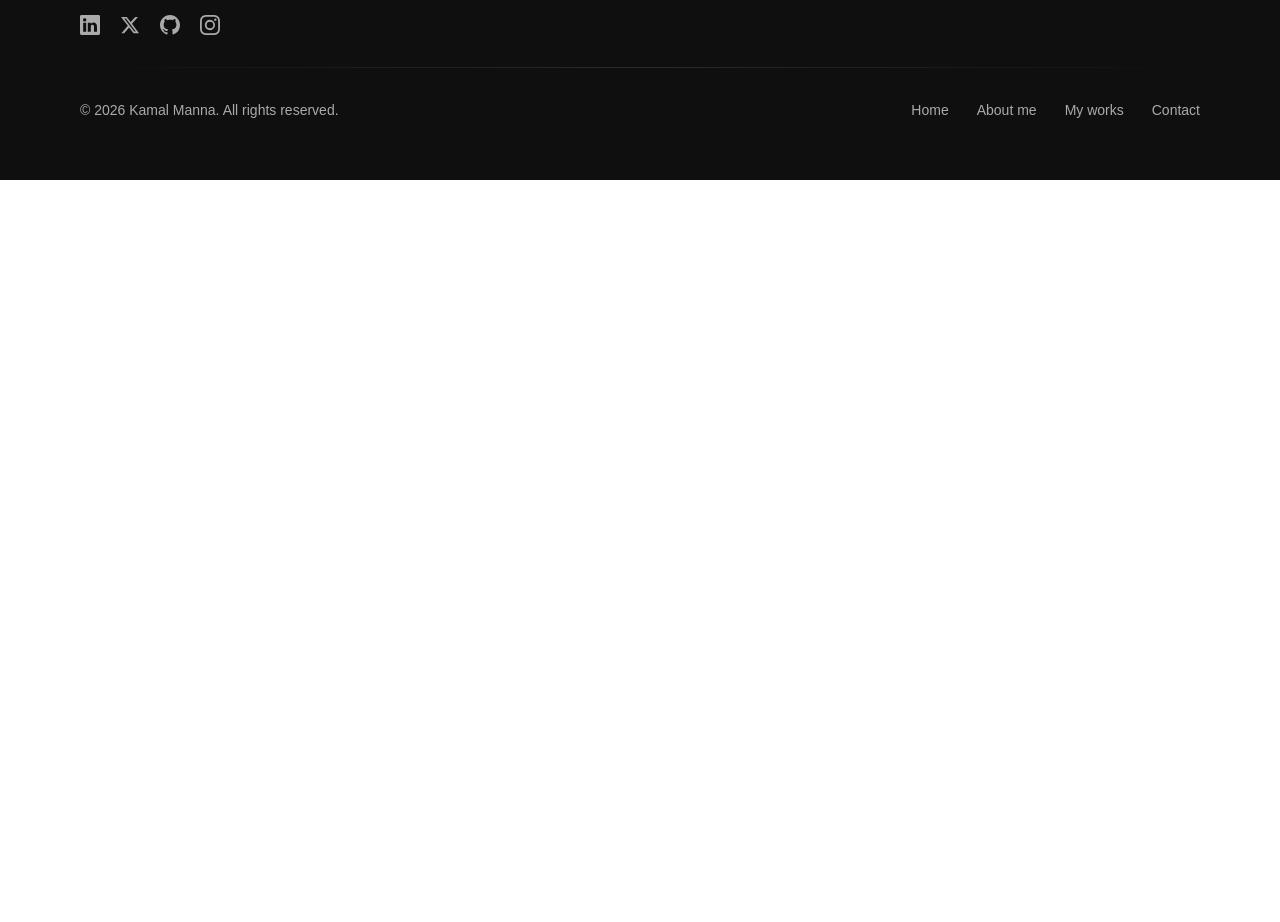
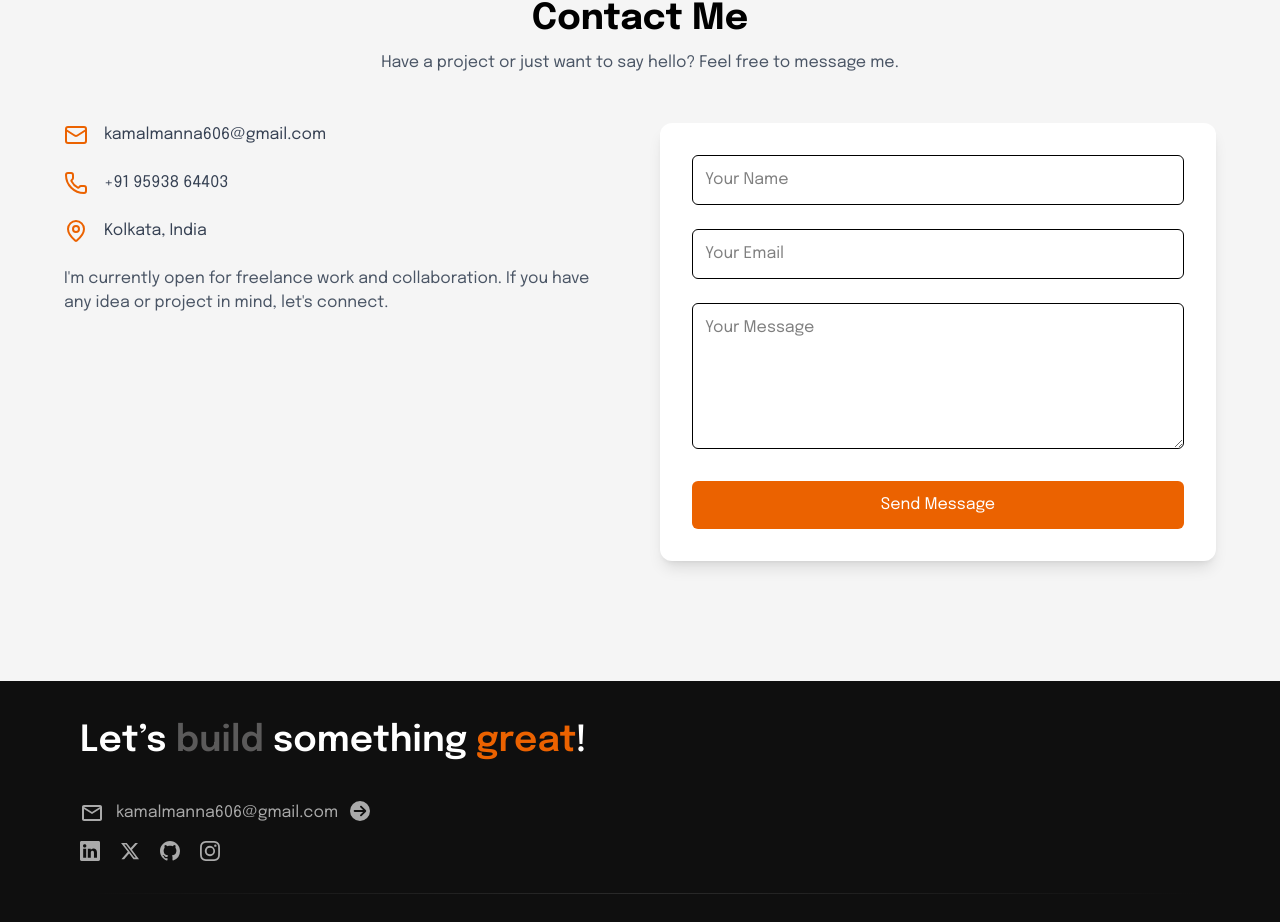
Before and after one commit to codewithkamal01/React-Portfolio, a React (Vite) app: page / in a window 1280 px wide. Shown: the part 2837-3759 px from the top of the page. Before the commit the page ends 3017 px from the top, so only its background shows below. Built offline with nearby package versions, Linux system fonts and the light colour scheme.

Commit message:
added contact section

```diff
--- a/index.html
+++ b/index.html
@@ -3,6 +3,7 @@
   <head>
     <meta charset="UTF-8" />
     <link rel="icon" type="image/svg+xml" href="" />
+    <link href="https://fonts.googleapis.com/css2?family=Epilogue:wght@100;200;300;400;500;600;700;800;900&display=swap" rel="stylesheet">
     <meta name="viewport" content="width=device-width, initial-scale=1.0" />
     <title>kamal-manna</title>
   </head>
--- a/package.json
+++ b/package.json
@@ -11,6 +11,7 @@
   },
   "dependencies": {
     "@tailwindcss/vite": "^4.2.1",
+    "lucide-react": "^0.577.0",
     "react": "^19.2.0",
     "react-dom": "^19.2.0",
     "react-icons": "^5.6.0",
--- a/src/App.jsx
+++ b/src/App.jsx
@@ -1,10 +1,11 @@
 import { useState } from "react";
 import Navbar from "./components/Navbar";
 import About from "./pages/About";
-import Contact from "./pages/Contact";
 import Home from "./pages/Home";
 import Projects from "./pages/Projects";
 import Loader from "./components/Loader";
+import Footer from "./pages/Footer";
+import Contact from "./pages/Contact";
 
 function App() {
   const [Loading, setLoading] = useState(true);
@@ -24,8 +25,11 @@ function App() {
           <section id="projects">
             <Projects />
           </section>
-          <section id="contact">
+             <section id="contact">
             <Contact />
+          </section>
+          <section id="footer">
+            <Footer />
           </section>
         </div>
       )}
--- a/src/index.css
+++ b/src/index.css
@@ -1,5 +1,5 @@
 @import "tailwindcss";
-@import url('https://fonts.googleapis.com/css2?family=Epilogue:wght@100;200;300;400;500;600;700;800;900&display=swap');
+
 html {
   scroll-behavior: smooth;
 }
@@ -16,9 +16,11 @@ html {
 .animate-slide {
   animation: slide 15s linear infinite;
 }
+
 .animate-slide:hover {
   animation-play-state: paused;
 }
+
 body {
   overflow-x: hidden;
   font-family: 'Epilogue', sans-serif;
--- a/src/pages/Contact.jsx
+++ b/src/pages/Contact.jsx
@@ -1,66 +1,106 @@
-import { MdOutlineEmail } from "react-icons/md";
-import { FaCircleArrowRight } from "react-icons/fa6";
-import { BsLinkedin } from "react-icons/bs";
-import { FaXTwitter } from "react-icons/fa6";
-import { BsGithub } from "react-icons/bs";
-import { BsInstagram } from "react-icons/bs";
+import { useState } from "react";
+import { Mail, Phone, MapPin } from "lucide-react";
+
 function Contact() {
+  const [form, setForm] = useState({
+    name: "",
+    email: "",
+    message: "",
+  });
+
+  const handleChange = (e) => {
+    setForm({ ...form, [e.target.name]: e.target.value });
+  };
+
+  const handleSubmit = (e) => {
+    e.preventDefault();
+    alert("Message sent successfully!");
+    setForm({ name: "", email: "", message: "" });
+  };
+
   return (
-    <div className="bg-[#0F0F0F] px-6 md:px-20 py-10 mt-10 text-white">
-      <h1 className="text-3xl md:text-4xl font-semibold pb-10">
-        Let’s <span className="text-[#5B5A5A]">build</span> something{" "}
-        <span className="text-[#EB6200]">great</span>!
-      </h1>
-      <div className="flex justify-center md:justify-start gap-3 group cursor-pointer">
-        <MdOutlineEmail className="text-2xl text-[#AAAAAA] group-hover:text-[#EB6200]" />
-        <a
-          href="mailto:kamalmanna606@gmail.com"
-          className="text-[#AAAAAA] group-hover:text-white transition"
-        >
-          kamalmanna606@gmail.com
-        </a>
-        <FaCircleArrowRight className="text-xl text-[#AAAAAA] group-hover:text-[#EB6200] transition" />
-      </div>
-      {/* Social Icons */}
-      <div className="mt-4 mb-8 flex justify-center md:justify-start  gap-5 text-xl text-[#AAAAAA]">
-        <a href="https://linkedin.com/in/kamalmanna" target="_blank">
-          <BsLinkedin className="hover:text-[#EB6200] hover:scale-110 transition" />
-        </a>
+    <section id="contact" className="py-20 px-6 bg-gray mt-20">
+      <div className="max-w-6xl mx-auto">
 
-        <a href="https://twitter.com/kamalmanna" target="_blank">
-          <FaXTwitter className="hover:text-[#EB6200] hover:scale-110 transition" />
-        </a>
+        {/* Heading */}
+        <div className="text-center mb-12">
+          <h2 className="text-4xl font-bold">Contact Me</h2>
+          <p className="text-gray-600 mt-3">
+            Have a project or just want to say hello? Feel free to message me.
+          </p>
+        </div>
 
-        <a href="https://github.com/codewithkamal01" target="_blank">
-          <BsGithub className="hover:text-[#EB6200] hover:scale-110 transition" />
-        </a>
+        <div className="grid md:grid-cols-2 gap-10">
 
-        <a href="https://instagram.com/kamal_s_photography" target="_blank">
-          <BsInstagram className="hover:text-[#EB6200] hover:scale-110 transition" />
-        </a>
-      </div>
-      <div className="mt-8 mb-3 h-[1px] w-full bg-gradient-to-r from-transparent via-[#2a2a2a] to-transparent"></div>
-      <div className="flex flex-col gap-6 md:flex-row justify-between md:py-5 text-xs md:text-sm text-[#AAAAAA]">
-        <p className="text-center md:text-left">
-          © 2026 Kamal Manna. All rights reserved.
-        </p>
-        <div className="flex gap-7 justify-center">
-          <a href="#home" className="hover:text-white">
-            Home
-          </a>
-          <a href="#about" className="hover:text-white">
-            About me
-          </a>
-          <a href="#projects" className="hover:text-white">
-            My works
-          </a>
-          <a href="#contact" className="hover:text-white">
-            Contact
-          </a>
+          {/* Left Info */}
+          <div className="space-y-6">
+            <div className="flex items-center gap-4">
+              <Mail className="text-[#EB6200]" />
+              <span className="text-gray-700">kamalmanna606@gmail.com</span>
+            </div>
+
+            <div className="flex items-center gap-4">
+              <Phone className="text-[#EB6200]" />
+              <span className="text-gray-700">+91 95938 64403</span>
+            </div>
+
+            <div className="flex items-center gap-4">
+              <MapPin className="text-[#EB6200]" />
+              <span className="text-gray-700">Kolkata, India</span>
+            </div>
+
+            <p className="text-gray-600 mt-6">
+              I'm currently open for freelance work and collaboration.
+              If you have any idea or project in mind, let's connect.
+            </p>
+          </div>
+
+          {/* Contact Form */}
+          <form
+            onSubmit={handleSubmit}
+            className="bg-white shadow-lg rounded-xl p-8 space-y-6"
+          >
+            <input
+              type="text"
+              name="name"
+              placeholder="Your Name"
+              value={form.name}
+              onChange={handleChange}
+              required
+              className="w-full border rounded-md p-3 focus:outline-none focus:ring-2 focus:ring-[#EB6200]"
+            />
+
+            <input
+              type="email"
+              name="email"
+              placeholder="Your Email"
+              value={form.email}
+              onChange={handleChange}
+              required
+              className="w-full border rounded-md p-3 focus:outline-none focus:ring-2 focus:ring-[#EB6200]"
+            />
+
+            <textarea
+              name="message"
+              rows="5"
+              placeholder="Your Message"
+              value={form.message}
+              onChange={handleChange}
+              required
+              className="w-full border rounded-md p-3 focus:outline-none focus:ring-2 focus:ring-[#EB6200]"
+            />
+
+            <button
+              type="submit"
+              className="w-full bg-[#EB6200] text-white py-3 rounded-md hover:bg-[#be5204] transition"
+            >
+              Send Message
+            </button>
+          </form>
+
         </div>
       </div>
-    </div>
+    </section>
   );
 }
-
 export default Contact;
--- /dev/null
+++ b/src/pages/Footer.jsx
@@ -0,0 +1,66 @@
+import { MdOutlineEmail } from "react-icons/md";
+import { FaCircleArrowRight } from "react-icons/fa6";
+import { BsLinkedin } from "react-icons/bs";
+import { FaXTwitter } from "react-icons/fa6";
+import { BsGithub } from "react-icons/bs";
+import { BsInstagram } from "react-icons/bs";
+function Footer() {
+  return (
+    <div className="bg-[#0F0F0F] px-6 md:px-20 py-10 mt-10 text-white">
+      <h1 className="text-3xl md:text-4xl font-semibold pb-10">
+        Let’s <span className="text-[#5B5A5A]">build</span> something{" "}
+        <span className="text-[#EB6200]">great</span>!
+      </h1>
+      <div className="flex justify-center md:justify-start gap-3 group cursor-pointer">
+        <MdOutlineEmail className="text-2xl text-[#AAAAAA] group-hover:text-[#EB6200]" />
+        <a
+          href="mailto:kamalmanna606@gmail.com"
+          className="text-[#AAAAAA] group-hover:text-white transition"
+        >
+          kamalmanna606@gmail.com
+        </a>
+        <FaCircleArrowRight className="text-xl text-[#AAAAAA] group-hover:text-[#EB6200] transition" />
+      </div>
+      {/* Social Icons */}
+      <div className="mt-4 mb-8 flex justify-center md:justify-start  gap-5 text-xl text-[#AAAAAA]">
+        <a href="https://linkedin.com/in/kamalmanna" target="_blank">
+          <BsLinkedin className="hover:text-[#EB6200] hover:scale-110 transition" />
+        </a>
+
+        <a href="https://twitter.com/kamalmanna" target="_blank">
+          <FaXTwitter className="hover:text-[#EB6200] hover:scale-110 transition" />
+        </a>
+
+        <a href="https://github.com/codewithkamal01" target="_blank">
+          <BsGithub className="hover:text-[#EB6200] hover:scale-110 transition" />
+        </a>
+
+        <a href="https://instagram.com/kamal_s_photography" target="_blank">
+          <BsInstagram className="hover:text-[#EB6200] hover:scale-110 transition" />
+        </a>
+      </div>
+      <div className="mt-8 mb-3 h-[1px] w-full bg-gradient-to-r from-transparent via-[#2a2a2a] to-transparent"></div>
+      <div className="flex flex-col gap-6 md:flex-row justify-between md:py-5 text-xs md:text-sm text-[#AAAAAA]">
+        <p className="text-center md:text-left">
+          © 2026 Kamal Manna. All rights reserved.
+        </p>
+        <div className="flex gap-7 justify-center">
+          <a href="#home" className="hover:text-white">
+            Home
+          </a>
+          <a href="#about" className="hover:text-white">
+            About me
+          </a>
+          <a href="#projects" className="hover:text-white">
+            My works
+          </a>
+          <a href="#contact" className="hover:text-white">
+            Contact
+          </a>
+        </div>
+      </div>
+    </div>
+  );
+}
+
+export default Footer;
--- a/src/pages/Home.jsx
+++ b/src/pages/Home.jsx
@@ -10,7 +10,7 @@ function Home() {
       </div>
       {/* Resume Button */}
       <a href={Resume} download>
-        <button className="relative cursor-pointer overflow-hidden mt-5 md:mt-8 px-3 py-2 md:px-6 md:py-3 w-36 md:w-52 rounded-xl bg-[#0F0F0F] text-white group">
+        <button className="relative cursor-pointer overflow-hidden mt-5 md:mt-8 px-3 py-2 md:px-6 md:py-3 w-40 md:w-56 rounded-xl bg-[#0F0F0F] text-white group">
           <span className="relative z-10 text-sm md:text-lg">
             Download Resume
           </span>
```
Also changed, not shown: 2 other files (tests, documents, lock files or other folders).
